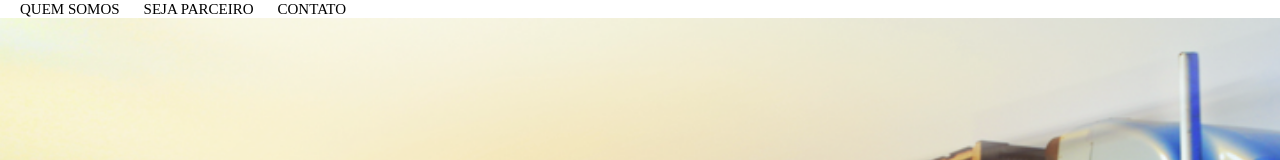
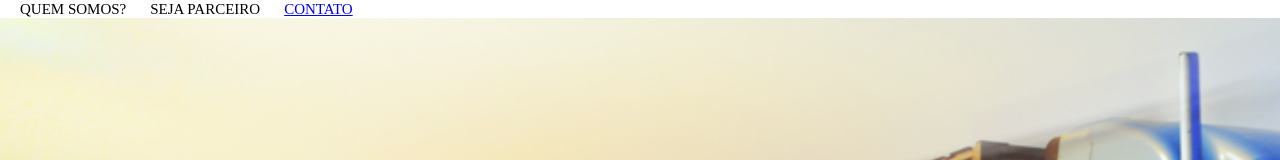
Before and after one commit to leo-philippe/Pop-Frete, a plain HTML site: page index.html in a window 1280 px wide. Shown: the top 160 px of the page. Drawn offline with Linux system fonts and the light colour scheme.

Commit message:
Alteração contato

```diff
--- a/index.html
+++ b/index.html
@@ -11,9 +11,9 @@
         <nav >
             <div>
                 <ul class="titulo">
-                    <li>Quem Somos</li>
+                    <li>Quem Somos?</li>
                     <li>Seja Parceiro</li>
-                    <li>Contato</li>
+                    <li><a href="https://google.com">Contato</a></li>
                 </ul>
             </div>
         </nav>
```
